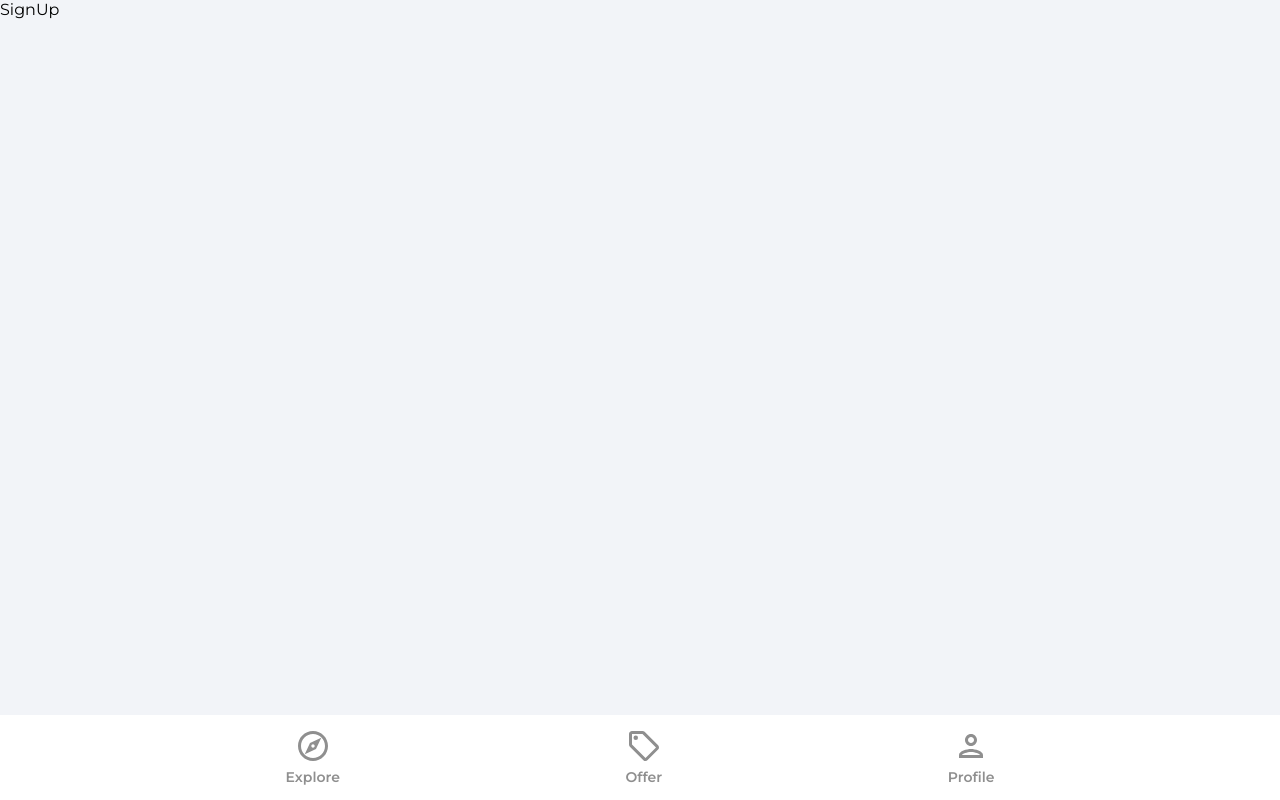
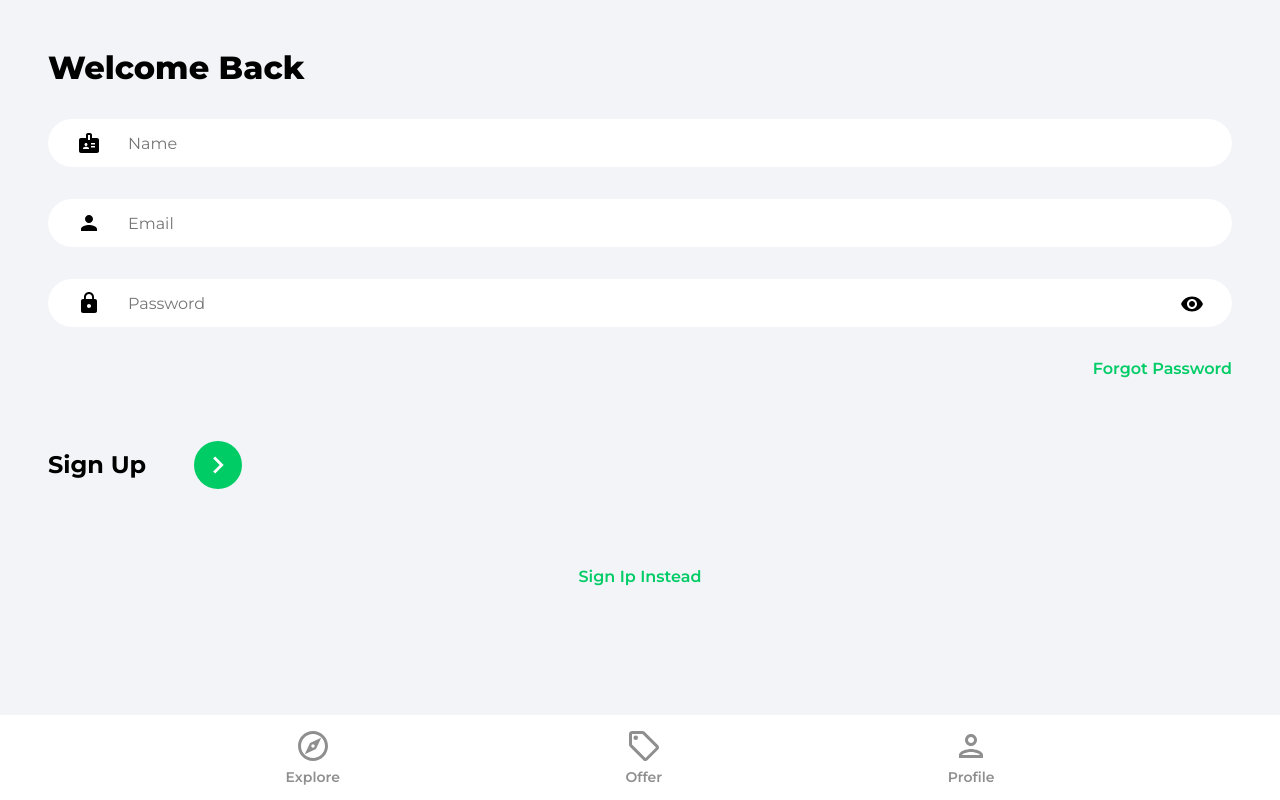
Before and after one commit to prasagungg/react-house-marketplace, a React (Create React App) app: page /sign-up in a window 1280 px wide. Built offline with nearby package versions, Linux system fonts and the light colour scheme.

Commit message:
sign in & sign up page

```diff
--- a/src/pages/SignIn.jsx
+++ b/src/pages/SignIn.jsx
@@ -1,7 +1,81 @@
-import React from "react";
+import React, { useState } from "react";
+import { Link, useNavigate } from "react-router-dom";
+import { ReactComponent as ArrowRightIcon } from "../assets/svg/keyboardArrowRightIcon.svg";
+import visibilityIcon from "../assets/svg/visibilityIcon.svg";
 
 function SignIn() {
-  return <div>SignIn</div>;
+  const [showPassword, setShowPassword] = useState(false);
+  const [formData, setFormData] = useState({
+    email: "",
+    password: "",
+  });
+
+  const { email, password } = formData;
+
+  const navigate = useNavigate();
+
+  const onChange = (e) => {
+    setFormData((prevState) => ({
+      ...prevState,
+      [e.target.id]: e.target.value,
+    }));
+  };
+
+  return (
+    <>
+      <div className="pageContainer">
+        <header>
+          <p className="pageHeader">Welcome Back</p>
+        </header>
+
+        <form>
+          <input
+            type="email"
+            className="emailInput"
+            placeholder="Email"
+            id="email"
+            value={email}
+            onChange={onChange}
+          />
+
+          <div className="passwordInputDiv">
+            <input
+              type={showPassword ? "text" : "password"}
+              className="passwordInput"
+              id="password"
+              placeholder="Password"
+              value={password}
+              onChange={onChange}
+            />
+
+            <img
+              src={visibilityIcon}
+              alt="show password"
+              className="showPassword"
+              onClick={() => setShowPassword((prevState) => !prevState)}
+            />
+          </div>
+
+          <Link to="/forgot-password" className="forgotPasswordLink">
+            Forgot Password
+          </Link>
+
+          <div className="signInBar">
+            <p className="signInText">Sign In</p>
+            <button className="signInButton">
+              <ArrowRightIcon fill="#FFFFFF" width="34px" height="34px" />
+            </button>
+          </div>
+        </form>
+
+        {/* Google Outh */}
+
+        <Link to="/sign-up" className="registerLink">
+          Sign Up Instead
+        </Link>
+      </div>
+    </>
+  );
 }
 
 export default SignIn;
--- a/src/pages/SignUp.jsx
+++ b/src/pages/SignUp.jsx
@@ -1,7 +1,91 @@
-import React from "react";
+import React, { useState } from "react";
+import { Link, useNavigate } from "react-router-dom";
+import { ReactComponent as ArrowRightIcon } from "../assets/svg/keyboardArrowRightIcon.svg";
+import visibilityIcon from "../assets/svg/visibilityIcon.svg";
 
 function SignUp() {
-  return <div>SignUp</div>;
+  const [showPassword, setShowPassword] = useState(false);
+  const [formData, setFormData] = useState({
+    name: "",
+    email: "",
+    password: "",
+  });
+
+  const { name, email, password } = formData;
+
+  const navigate = useNavigate();
+
+  const onChange = (e) => {
+    setFormData((prevState) => ({
+      ...prevState,
+      [e.target.id]: e.target.value,
+    }));
+  };
+
+  return (
+    <>
+      <div className="pageContainer">
+        <header>
+          <p className="pageHeader">Welcome Back</p>
+        </header>
+
+        <form>
+          <input
+            type="text"
+            className="nameInput"
+            placeholder="Name"
+            id="name"
+            value={name}
+            onChange={onChange}
+          />
+
+          <input
+            type="email"
+            className="emailInput"
+            placeholder="Email"
+            id="email"
+            value={email}
+            onChange={onChange}
+          />
+
+          <div className="passwordInputDiv">
+            <input
+              type={showPassword ? "text" : "password"}
+              className="passwordInput"
+              id="password"
+              placeholder="Password"
+              value={password}
+              onChange={onChange}
+            />
+
+            <img
+              src={visibilityIcon}
+              alt="show password"
+              className="showPassword"
+              onClick={() => setShowPassword((prevState) => !prevState)}
+            />
+          </div>
+
+          <Link to="/forgot-password" className="forgotPasswordLink">
+            Forgot Password
+          </Link>
+
+          <div className="signUpBar">
+            <p className="signUpText">Sign Up</p>
+            <button className="signUpButton">
+              <ArrowRightIcon fill="#FFFFFF" width="34px" height="34px" />
+            </button>
+          </div>
+        </form>
+
+        {/* Google Outh */}
+
+        <Link to="/sign-in" className="registerLink">
+          Sign Ip Instead
+        </Link>
+      </div>
+    </>
+  );
 }
 
 export default SignUp;
```
